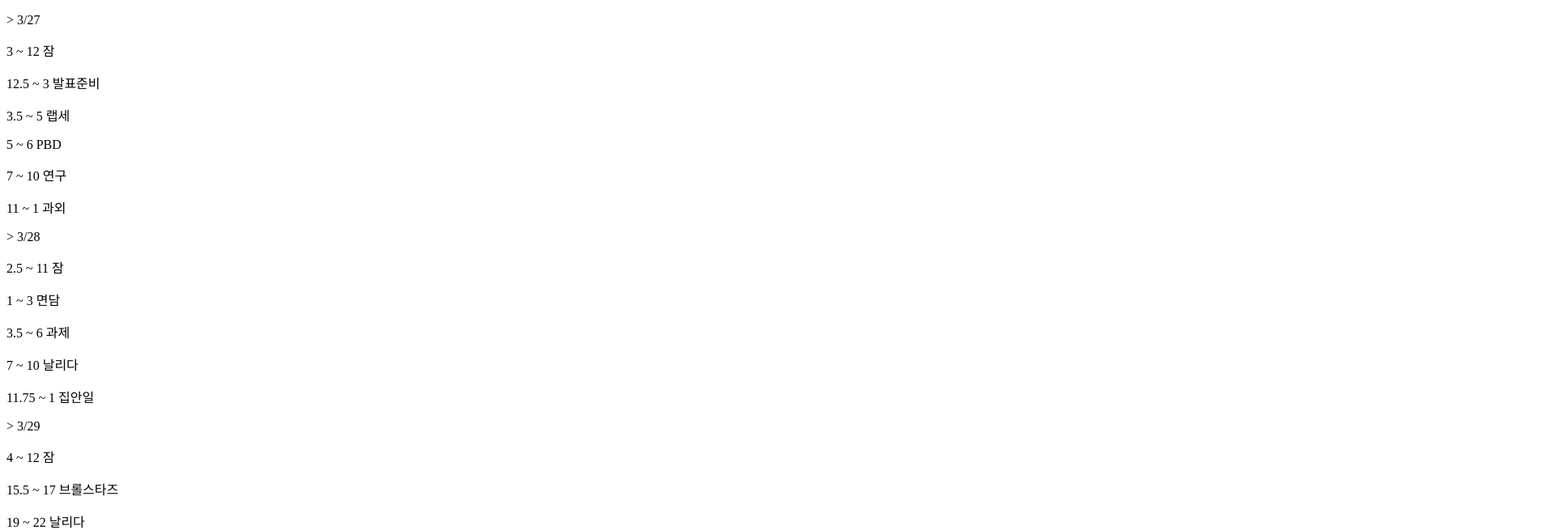
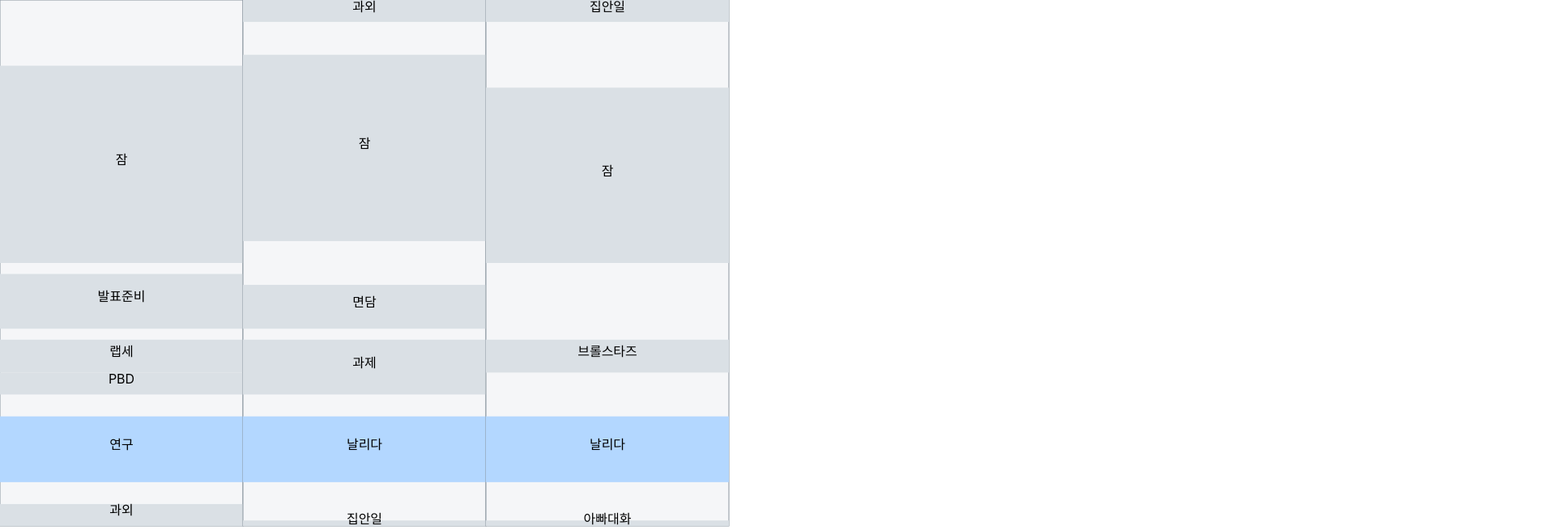
Before and after one commit to javelinsman/TimeRiver, an Angular app in the folder time-river/: page /main in a window 1280 px wide. Shown: the top 655 px of the page at 81% size, 1920 px wide, since content can reach past the window. Built offline with nearby package versions, Linux system fonts and the light colour scheme.

Commit message:
랙탱글 얼추 그려서 보여줌

```diff
--- a/time-river/package.json
+++ b/time-river/package.json
@@ -19,7 +19,10 @@
     "@angular/platform-browser": "~7.2.0",
     "@angular/platform-browser-dynamic": "~7.2.0",
     "@angular/router": "~7.2.0",
+    "@types/d3": "^5.7.2",
+    "bootstrap": "^4.3.1",
     "core-js": "^2.5.4",
+    "d3": "^5.9.2",
     "rxjs": "~6.3.3",
     "tslib": "^1.9.0",
     "zone.js": "~0.8.26"
--- a/time-river/src/app/main/main.component.html
+++ b/time-river/src/app/main/main.component.html
@@ -1,3 +1,3 @@
-<p *ngFor="let dailyDatum of dailyData">
-  {{ dailyDatum }}
-</p>
+<div #rectangles>
+
+</div>
--- a/time-river/src/app/main/main.component.scss
+++ b/time-river/src/app/main/main.component.scss
@@ -0,0 +1,14 @@
+@import "../../styles.scss";
+
+:host /deep/ .background {
+    fill: darken($light, 1%);
+    stroke: lighten($dark, 35%);
+    stroke-width: 1px;
+}
+:host /deep/ .rectangle {
+    fill: darken($light, 10%);
+
+    &.highlighted {
+        fill: lighten($primary, 35%);
+    }
+}
--- a/time-river/src/app/main/main.component.ts
+++ b/time-river/src/app/main/main.component.ts
@@ -1,14 +1,20 @@
-import { Component, OnInit } from '@angular/core';
+import { Component, OnInit, ViewChild, ElementRef, AfterViewInit } from '@angular/core';
 import { TimeRecordService } from '../time-record.service';
+
+import * as d3 from 'd3';
+import { translate } from './utils';
 
 @Component({
   selector: 'app-main',
   templateUrl: './main.component.html',
   styleUrls: ['./main.component.scss']
 })
-export class MainComponent implements OnInit {
+export class MainComponent implements OnInit, AfterViewInit {
 
   dailyData: any;
+  container: any;
+
+  @ViewChild('rectangles') rectanglesDiv: ElementRef<HTMLDivElement>;
 
   constructor(
     private timeRecordService: TimeRecordService,
@@ -16,6 +22,36 @@ export class MainComponent implements OnInit {
 
   ngOnInit() {
     this.dailyData = this.timeRecordService.getDailyData();
+    console.log(this.dailyData);
+  }
+
+  ngAfterViewInit() {
+    this.container = d3.select(this.rectanglesDiv.nativeElement).append('svg');
+    this.container.attr('width', 5000).attr('height', 1000)
+    this.drawRectangles();
+  }
+
+  drawRectangles() {
+    const rectangleWidth = 300, rectangleHeight = 650;
+
+    const gDay = this.container.selectAll('g').data(this.dailyData).enter().append('g');
+    gDay.attr('transform', (d, i) => translate(rectangleWidth * i, 0));
+    const gDayBackgroundLayer = gDay.append('g');
+    const gDayBackgrounds = gDayBackgroundLayer.append('rect');
+    gDayBackgrounds
+      .attr('width', rectangleWidth).attr('height', rectangleHeight)
+      .classed('background', true)
+    const gDayForegroundLayer = gDay.append('g');
+    const gDayRects = gDayForegroundLayer.selectAll('rect').data(d => d).enter().append('rect');
+    gDayRects.attr('transform', (d, i) => translate(0, rectangleHeight / 24 * d.from))
+      .attr('width', rectangleWidth)
+      .attr('height', d => rectangleHeight / 24 * (d.to - d.from))
+      .classed('rectangle', true)
+      .classed('highlighted', d => d.tags.includes('굳'))
+    const gDayTitles = gDayForegroundLayer.selectAll('text').data(d => d).enter().append('text');
+    gDayTitles.attr('transform', (d, i) => translate(rectangleWidth / 2, rectangleHeight / 24 * (d.from + (d.to - d.from) / 2)))
+      .style('text-anchor', 'middle')
+      .text(d => d.title)
   }
 
 }
--- /dev/null
+++ b/time-river/src/app/main/utils.ts
@@ -0,0 +1,3 @@
+export function translate(x, y) {
+    return `translate(${x}, ${y})`;
+}
--- a/time-river/src/app/time-record-data.ts
+++ b/time-river/src/app/time-record-data.ts
@@ -1,20 +1,22 @@
 export const data = `
 > 3/27
 3 ~ 12 잠
-12.5 ~ 3 발표준비
-3.5 ~ 5 랩세
-5 ~ 6 PBD
-7 ~ 10 연구
-11 ~ 1 과외
+12.5 ~ 15 발표준비
+15.5 ~ 17 랩세
+17 ~ 18 PBD
+19 ~ 22 연구 굳
+23 ~ 24 과외
 > 3/28
+0 ~ 1 과외
 2.5 ~ 11 잠
-1 ~ 3 면담
-3.5 ~ 6 과제
-7 ~ 10 날리다
-11.75 ~ 1 집안일
+13 ~ 15 면담
+15.5 ~ 18 과제
+19 ~ 22 날리다 굳
+23.75 ~ 24 집안일
 > 3/29
+0 ~ 1 집안일
 4 ~ 12 잠
 15.5 ~ 17 브롤스타즈
-19 ~ 22 날리다
-23.75 ~ 25 아빠대화
+19 ~ 22 날리다 굳
+23.75 ~ 24 아빠대화
 `
--- a/time-river/src/app/time-record.service.ts
+++ b/time-river/src/app/time-record.service.ts
@@ -12,6 +12,16 @@ export class TimeRecordService {
   }
 
   getDailyData() {
-    return this.data.split('\n');
+    return this.data.split('>').filter(s => s.trim().length).map(dayRaw => {
+      return dayRaw.split('\n').filter(s => s.trim().length).slice(1).map(taskRaw => {
+        const args = taskRaw.split(' ');
+        return {
+          from: +args[0],
+          to: +args[2],
+          title: args[3],
+          tags: args.slice(4),
+        }
+      })
+    });
   }
 }
--- a/time-river/src/styles.scss
+++ b/time-river/src/styles.scss
@@ -1 +1,2 @@
 /* You can add global styles to this file, and also import other style files */
+@import '~bootstrap/scss/bootstrap.scss';
```
